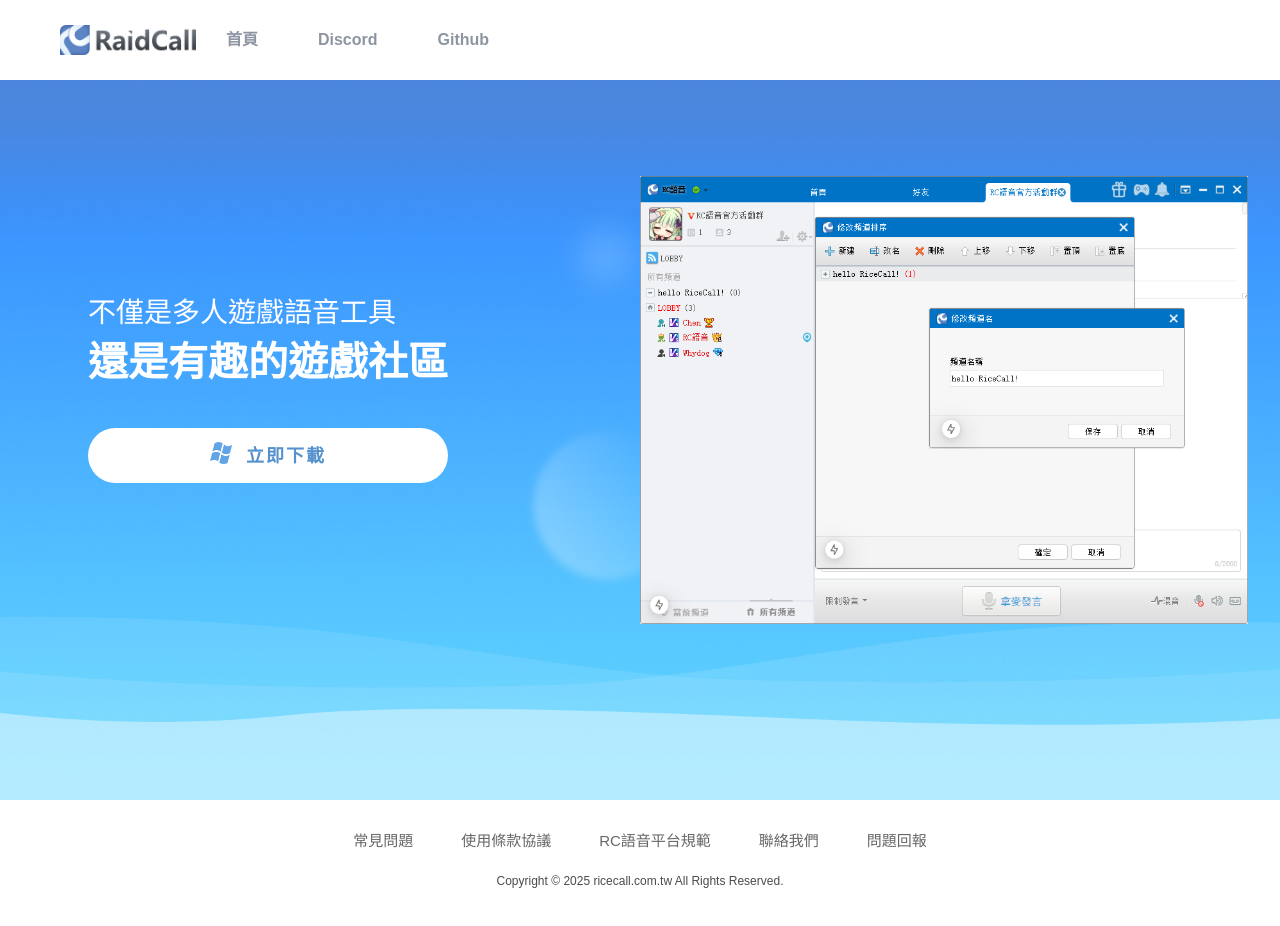
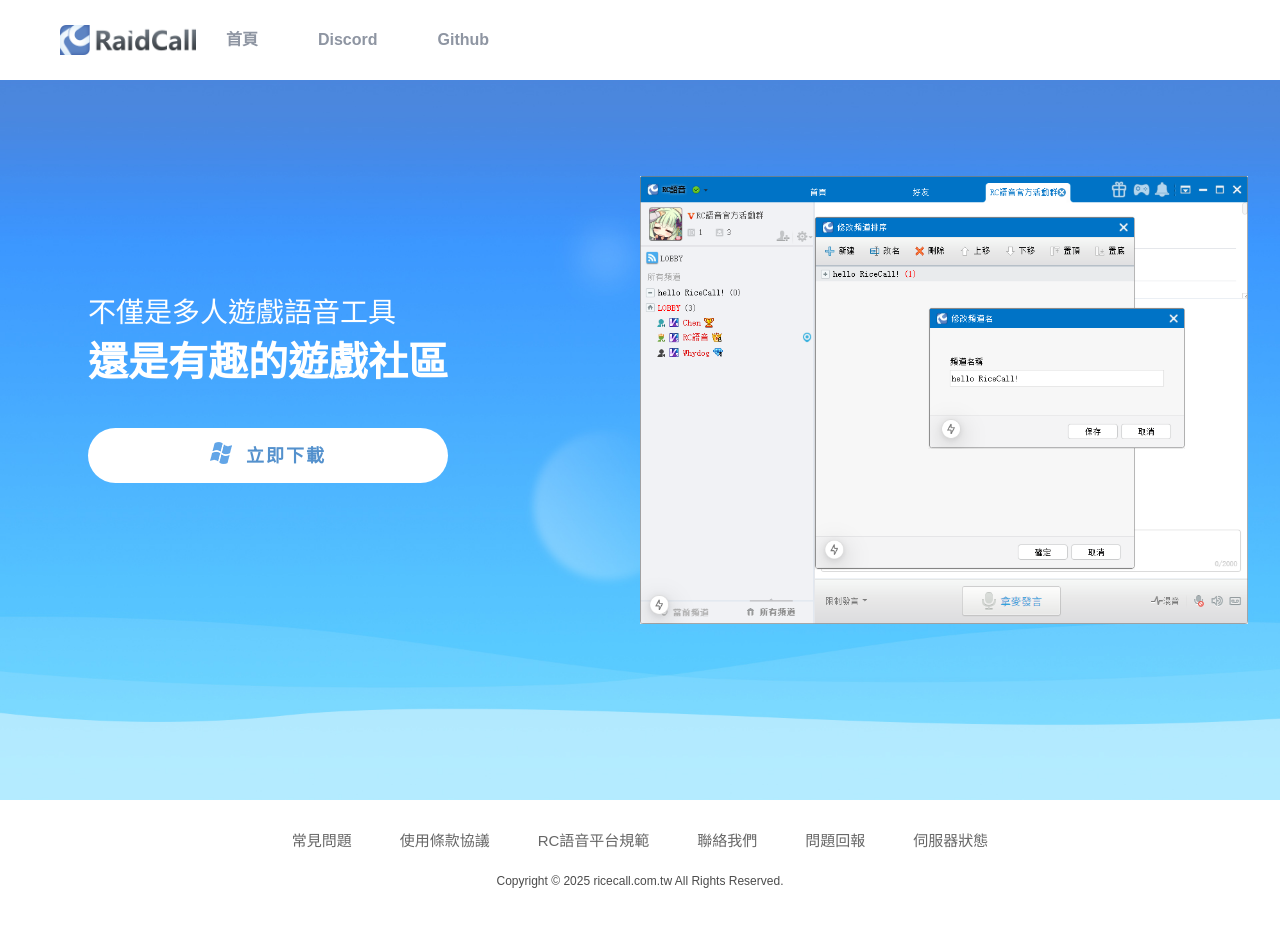
Before and after one commit to cstrikeasia/rc-website, a Next.js app: page / in a window 1280 px wide. Shown: the top 926 px of the page. Built offline with nearby package versions, Linux system fonts and the light colour scheme.

Commit message:
fix: footer

```diff
--- a/components/Footer.tsx
+++ b/components/Footer.tsx
@@ -9,27 +9,41 @@
     {
       label: "常見問題",
       href: "/faq",
+      target: "",
     },
     {
       label: "使用條款協議",
       href: "/agreement",
+      target: "",
     },
     {
       label: "RC語音平台規範",
       href: "/specification",
+      target: "",
     },
-    { label: "聯絡我們", href: "/contactus" },
+    { label: "聯絡我們", href: "/contactus", target: "" },
     {
       label: "問題回報",
-      href: "https://discord.gg/adCWzv6wwS",
+      href: "https://github.com/NerdyHomeReOpen/RiceCall/issues",
+      target: "_blank",
+    },
+    {
+      label: "伺服器狀態",
+      href: "https://status.ricecall.com.tw/",
+      target: "_blank",
     },
   ];
   return (
     <div className={footer["footer"]}>
       <div className={footer["wrapper"]}>
         <div>
-          {footerLinks.map(({ label, href }) => (
-            <a key={label} href={href}>
+          {footerLinks.map(({ label, href, target }) => (
+            <a
+              key={label}
+              href={href}
+              target={target}
+              rel={target === "_blank" ? "noreferrer" : undefined}
+            >
               {label}
             </a>
           ))}
```
